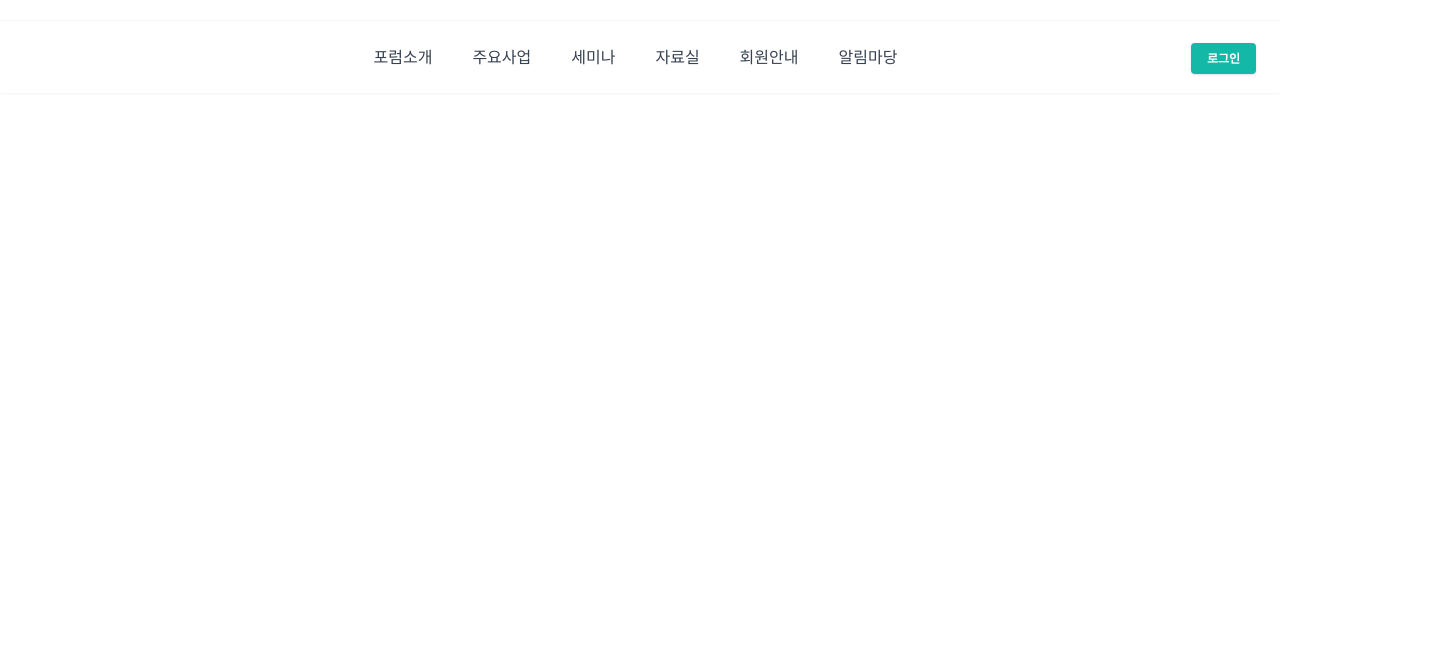
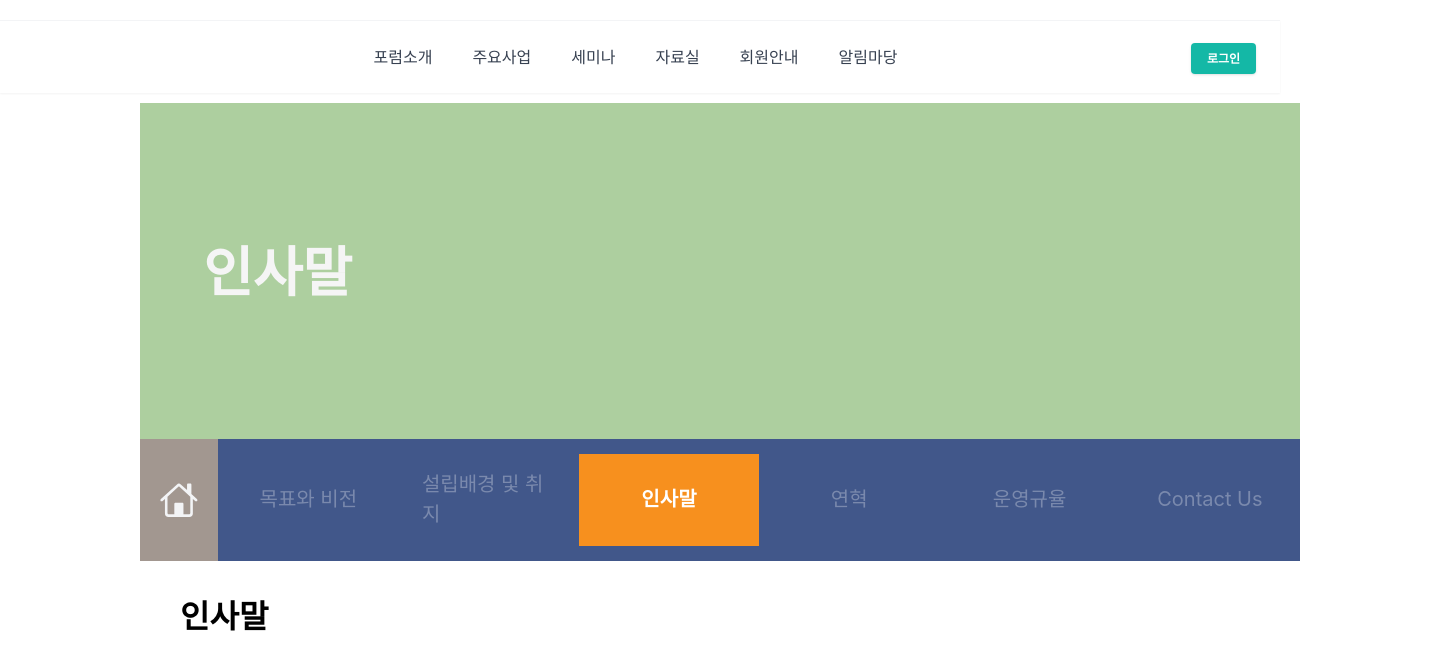
Before and after one commit to devYuMinKim/project_ESGForumWebSiteDev_react-deployment-repo, a React (Create React App) app: page /aboutus/greetings in a window 1280 px wide. Shown: the top 670 px of the page, 1440 px wide, since content can reach past the window. Built offline with nearby package versions, Linux system fonts and the light colour scheme; no server answers.

Commit message:
refactor(greetings): fix incorrect component name meetings -> greetings

```diff
--- a/src/Router.tsx
+++ b/src/Router.tsx
@@ -1,26 +1,26 @@
-import React from "react";
-import { Route, Routes } from "react-router-dom";
-import MainPage from "./pages";
-import Login from "./pages/login";
-import Register from "./pages/register";
-import Committee from "./pages/committee";
-import Business from "./pages/business";
+import React from 'react';
+import { Route, Routes } from 'react-router-dom';
+import MainPage from './pages';
+import Login from './pages/login';
+import Register from './pages/register';
+import Committee from './pages/committee';
+import Business from './pages/business';
 
-import AboutUsPage from "./pages/aboutus";
-import ObjectivePage from "./pages/aboutus/objective";
-import BoEPage from "./pages/aboutus/boe";
-import MeetingsPage from "./pages/aboutus/meetings";
-import HistoryPage from "./pages/aboutus/history";
-import RulesPage from "./pages/aboutus/rules";
-import ContactPage from "./pages/aboutus/contact";
-import SeminarPage from "./pages/seminars";
-import ReferencePage from "./pages/reference";
-import NotificationPage from "./pages/notification";
-import DashBoard from "./pages/admin/dashboard";
-import CommitteeInfo from "./pages/admin/committee";
-import SeminarDetailPage from "./pages/seminar_detail";
-import ReferenceDetailPage from "./pages/reference_detail";
-import NotificationDetailPage from "./pages/notification_detail";
+import AboutUsPage from './pages/aboutus';
+import ObjectivePage from './pages/aboutus/objective';
+import BoEPage from './pages/aboutus/boe';
+import GreetingsPage from './pages/aboutus/greetings';
+import HistoryPage from './pages/aboutus/history';
+import RulesPage from './pages/aboutus/rules';
+import ContactPage from './pages/aboutus/contact';
+import SeminarPage from './pages/seminars';
+import ReferencePage from './pages/reference';
+import NotificationPage from './pages/notification';
+import DashBoard from './pages/admin/dashboard';
+import CommitteeInfo from './pages/admin/committee';
+import SeminarDetailPage from './pages/seminar_detail';
+import ReferenceDetailPage from './pages/reference_detail';
+import NotificationDetailPage from './pages/notification_detail';
 
 const Router: React.FC = () => (
   <Routes>
@@ -42,7 +42,7 @@ const Router: React.FC = () => (
     <Route path="/aboutus" element={<AboutUsPage />} />
     <Route path="/aboutus/objective" element={<ObjectivePage />} />
     <Route path="/aboutus/boe" element={<BoEPage />} />
-    <Route path="/aboutus/meetings" element={<MeetingsPage />} />
+    <Route path="/aboutus/greetings" element={<GreetingsPage />} />
     <Route path="/aboutus/history" element={<HistoryPage />} />
     <Route path="/aboutus/rules" element={<RulesPage />} />
     <Route path="/aboutus/contact" element={<ContactPage />} />
--- a/src/components/layout/subnav/index.tsx
+++ b/src/components/layout/subnav/index.tsx
@@ -18,7 +18,7 @@ const menuList: PageProp[] = [
   },
   {
     title: '인사말',
-    url: '/aboutus/meetings',
+    url: '/aboutus/greetings',
   },
   {
     title: '연혁',
@@ -76,6 +76,11 @@ const SubNavContainer = styled.div`
   align-self: stretch;
 
   background: #41578a;
+
+  @media (max-width: 768px) {
+    flex-direction: column;
+    gap: 0.625rem;
+  }
 `;
 
 const SubNavItem = styled.a<{ $current: boolean }>`
@@ -97,6 +102,18 @@ const SubNavItem = styled.a<{ $current: boolean }>`
     color: rgba(255, 255, 255, 1);
     background: #F7901E;
   `}
+
+  @media (max-width: 1150px) {
+    font-size: 1rem;
+    ${(props) =>
+      props.$current &&
+      `
+      font-size: 1rem;
+      font-weight: 700;
+      color: rgba(255, 255, 255, 1);
+      background: #F7901E;
+    `}
+  }
 `;
 
 export default SubNav;
--- /dev/null
+++ b/src/pages/aboutus/greetings.tsx
@@ -0,0 +1,44 @@
+import { useEffect, useState } from 'react';
+import { Content, DesContent } from '../../components/aboutus/DesContent';
+import { Body, ContentContainer } from '../../components/aboutus/Layout';
+import PageTitle from '../../components/aboutus/PageTitle';
+import SubNav from '../../components/layout/subnav';
+import parse from 'html-react-parser';
+import { getGreetings } from '../../services/aboutus.service';
+import SignatureCard from '../../components/aboutus/SignatureCard';
+import { Greetings } from '../../types/aboutus.interface';
+
+const GreetingsPage = () => {
+  const [greetings, setGreetings] = useState<Greetings>({
+    greetings: '',
+    chairman: {
+      name: '',
+      position: '',
+      image: '',
+    },
+  });
+
+  useEffect(() => {
+    getGreetings().then((data) => {
+      setGreetings(data);
+    });
+  }, []);
+
+  return (
+    <Body>
+      <PageTitle background="#ADCF9F">인사말</PageTitle>
+      <SubNav />
+      <ContentContainer>
+        <DesContent>
+          <h2>인사말</h2>
+          <div>{parse(greetings.greetings)}</div>
+        </DesContent>
+
+        {/* FIXME: 사인은 예시입니다. 수정필요 */}
+        <SignatureCard data={greetings.chairman} />
+      </ContentContainer>
+    </Body>
+  );
+};
+
+export default GreetingsPage;
--- a/src/pages/aboutus/meetings.tsx
+++ /dev/null
@@ -1,63 +0,0 @@
-import { useEffect, useState } from 'react';
-import { Content, DesContent } from '../../components/aboutus/DesContent';
-import { Body, ContentContainer } from '../../components/aboutus/Layout';
-import PageTitle from '../../components/aboutus/PageTitle';
-import SubNav from '../../components/layout/subnav';
-import parse from 'html-react-parser';
-import { getGreetings } from '../../services/aboutus.service';
-
-// const content = `
-// <p>
-// 안녕하십니까. 「대학ESG실천포럼」 회원 여러분!
-// <br />
-// <br />
-// 그동안 경제적 성장에만 집중했던 우리 사회는 이제 기후변화 위기, 갖가지 사회적 문제
-// 등에 직면하면서 과거 효율성 지상주의에서 벗어나 친환경, 사회 적 가치, 건전하고 투명한
-// 지배구조를 기반으로 하는 지속 가능한 성장을 지향하는 ‘ESG 경영의 시대’로
-// 진입하였습니다.
-// <br />
-// <br />
-// 특히 대학 같은 교육기관은 ‘ESG를 통한 지속 가능한 고등교육 생태계 구축’이라는 시대적
-// 요구에 부응하는 한편, 새로운 시장 및 산업 환경에 필요한 ESG 인재 양성을 위해 노력해야
-// 하는 상황에 직면하고 있습니다. 이러한 변화 가운데 최근 많은 대학이 환경(E), 사회(S),
-// 지배구조(G)를 핵심으로 하는 지속 가능한 성장이라는 시대적 사명에 부응하기 위해
-// 앞다투어 ‘ESG 경영’을 선포하고 ESG를 대학 교육과정과 경영에 도입하는 등 다양한 노력을
-// 펼치고 있습니다. 그러나 아직 ESG 경영에 필요한 구체적 실천 방안 수립과 객관적 데이터
-// 제시 등에 미흡한 모습을 보이는 것이 현실입니다. 이제는 대학이 실행할 수 있는 효과적인
-// 추진전략 마련에 지혜를 모으고 학교 구성원의 자발적 참여를 끌어내는 실천 과제 도출이
-// 더욱 중요한 때입니다.
-// <br />
-// <br />
-// 이러한 배경에서 우리 포럼은 지속 가능한 성장의 미래를 만들기 위해 대학은 물론 정부,
-// 지방자치단체와 공공부문과 기업이 함께 하는 실천 네트워크가 구축되고 참여와 활동이
-// 이루어지는 포럼으로 그 역할을 다하고자 합니다.
-// <br />
-// <br />
-// 대학인의 의지를 모아 지속 가능한 성장의 미래를 만들기 위한 의미 있는 발걸음에 여러분의
-// 적극적인 성원과 참여를 부탁드립니다. 감사합니다.
-// </p>
-// `;
-
-const MeetingsPage = () => {
-  const [greetings, setGreetings] = useState('');
-
-  useEffect(() => {
-    (async () => {
-      const data = await getGreetings();
-      setGreetings(data);
-    })();
-  }, []);
-  return (
-    <Body>
-      <PageTitle background="#ADCF9F">인사말</PageTitle>
-      <SubNav />
-      <ContentContainer>
-        <DesContent>
-          <div>{parse(greetings)}</div>
-        </DesContent>
-      </ContentContainer>
-    </Body>
-  );
-};
-
-export default MeetingsPage;
```
